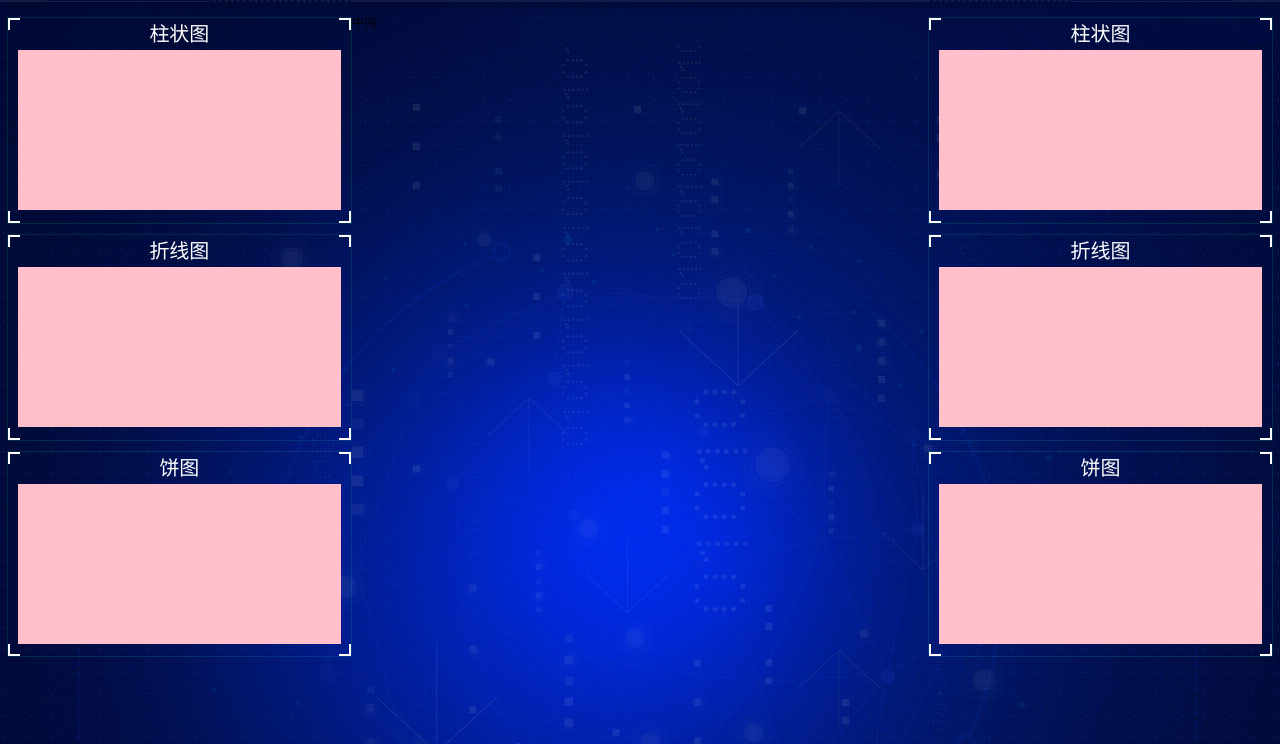
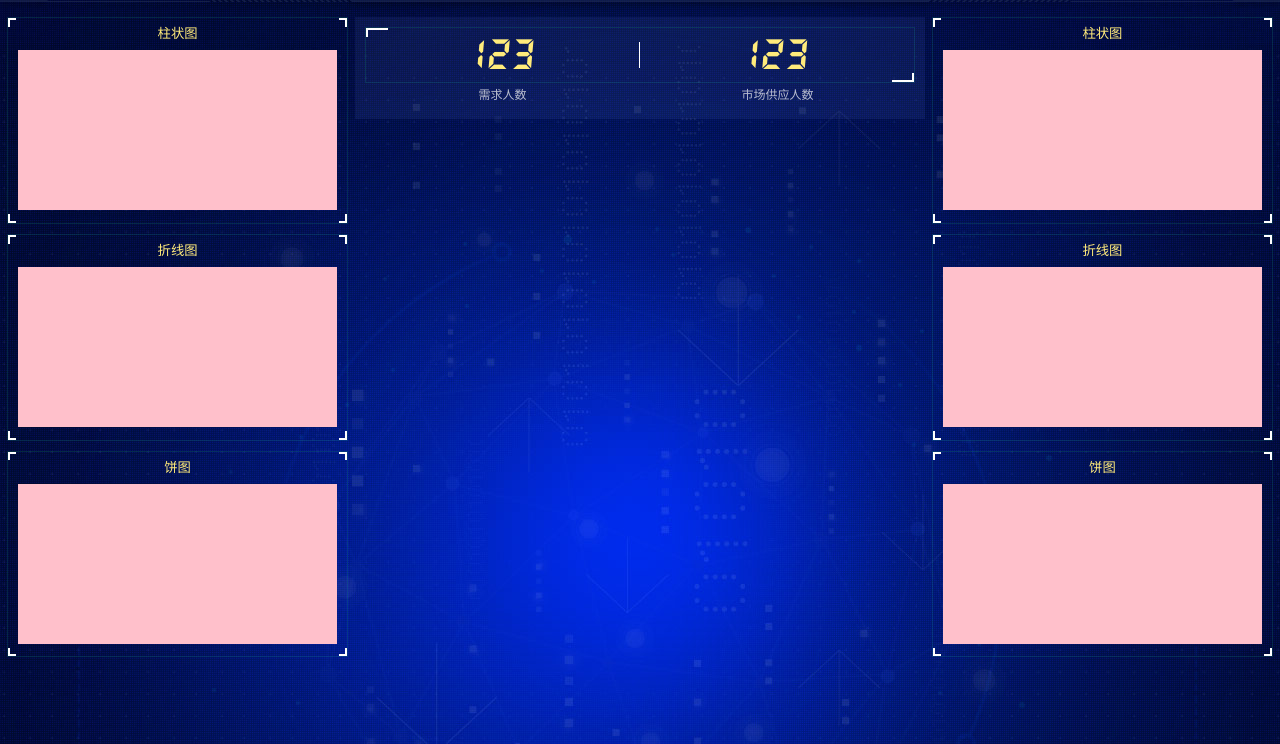
Before and after one commit to 1-Forever/study-echarts, a plain HTML site: page index.html in a window 1280 px wide. Shown: the part 56-800 px from the top of the page. Drawn offline with Linux system fonts and the light colour scheme.

Commit message:
实现数字模块导入艺术字“
git push origin main
git commit -m 实现数字模块导入艺术字“

```diff
--- a/css/index.less
+++ b/css/index.less
@@ -3,6 +3,15 @@
   padding: 0;
   box-sizing: border-box;
 
+}
+li{
+  list-style: none;
+}
+
+//声明字体
+@font-face {
+  font-family: electronicFont;
+  src: url(../font/DS-DIGIT.TTF);
 }
 
 body{
@@ -51,6 +60,10 @@ header{
     flex-grow: 5;
     flex-shrink: 1;
     flex-basis: 0%;
+    margin-top: 0;
+    margin-left: .125rem;
+    margin-right: .125rem;
+    margin-bottom: .1875rem;
   }
 
 
@@ -66,8 +79,8 @@ header{
       top: 0;
       left: 0;
       content: "";
-      width: 10px;
-      height: 10px;
+      width: .125rem;
+      height: .125rem ;
       border-top: 2px solid white;
       border-left: 2px solid white;
     }
@@ -76,8 +89,8 @@ header{
       top: 0;
       right: 0;
       content: "";
-      width: 10px;
-      height: 10px;
+      width: .125rem;
+      height: .125rem;
       border-top: 2px solid white;
       border-right: 2px solid white;
     }
@@ -86,13 +99,14 @@ header{
       left: 0;
       bottom: 0;
       width: 100%;
+      height: .25rem;
       &:before {
         position: absolute;
         bottom: 0;
         left: 0;
         content: "";
-        width: 10px;
-        height: 10px;
+        width: .125rem;
+        height: .125rem;
         border-bottom: 2px solid white;
         border-left: 2px solid white;
       }
@@ -101,18 +115,18 @@ header{
         bottom: 0;
         right: 0;
         content: "";
-        width: 10px;
-        height: 10px;
+        width: .125rem;
+        height: .125rem;
         border-bottom: 2px solid white;
         border-right: 2px solid white;
       }
     }
-    .h2 {
+    h2 {
       height: 0.6rem;
       line-height: 0.6rem;
       text-align: center;
-      color: #fff;
-      font-size: 20px;
+      color: #ffeb7b;
+      font-size: .25rem;
       font-weight: 400;
     }
     .chart {
@@ -121,3 +135,67 @@ header{
     }
   }
 }
+
+.num{
+  padding: .1875rem;
+  background-color: rgba(101, 132, 226, 0.1);
+  .num-head{
+    border: 1px solid rgba(25, 186, 139, 0.17);
+    position: relative;
+    &::before{
+      position: absolute;
+      left: 0;
+      top: 0;
+      width: .375rem;
+      height: .125rem;
+      border-left: 2px solid white;
+      border-top: 2px solid white;
+      content: "";
+
+    }
+    &::after{
+      position: absolute;
+      right: 0;
+      bottom: 0;
+      width: .375rem;
+      height: .125rem;
+      border-right: 2px solid white;
+      border-bottom: 2px solid white;
+      content: "";
+
+    }
+    ul{
+      display: flex;
+      li{
+        position: relative;
+        flex: 1;
+        line-height: 1rem;
+        font-size: .875rem;
+        color: #ffeb7b;
+        text-align: center;
+        font-family: "electronicFont";
+        &:first-child::after{
+          position: absolute;
+          content: "";
+          top:25%;
+          height: 50%;
+          right: 0;
+          border-right: 1px solid white;
+        }
+      }
+    }
+  }
+  .num-body{
+    ul{
+      display: flex;
+      li{
+        flex: 1;
+        color: rgba(255, 255, 255, 0.7) ;
+        font-size: .225rem;
+        height: .5rem;
+        padding-top: .125rem;
+        text-align: center;
+      }
+    }
+  }
+}
--- a/index.html
+++ b/index.html
@@ -13,39 +13,59 @@
     <script src="js/showtime.js"></script>
   </header>
   <section class="mainbox">
+    <!-- //第一列 -->
     <div class="colum">
       <div class="panel bar">
-        <div class="h2">柱状图</div>
+        <h2>柱状图</h2>
         <div class="chart"></div>
         <div class="panel-footer"></div>
       </div>
       <div class="panel line">
-        <div class="h2">折线图</div>
+        <h2>折线图</h2>
         <div class="chart"></div>
         <div class="panel-footer"></div>
       </div>
       <div class="panel pie">
-        <div class="h2">饼图</div>
+        <h2>饼图</h2>
         <div class="chart"></div>
         <div class="panel-footer"></div>
       </div>
     </div>
-    <div class="colum">中间</div>
-    <div class="colum"><div class="panel bar">
-      <div class="h2">柱状图</div>
+    <!-- 第二列 -->
+    <div class="colum">
+      <div class="num">
+        <div class="num-head">
+          <ul>
+            <li>123</li>
+            <li>123</li>
+          </ul>
+        </div>
+        <div class="num-body">
+          <ul>
+            <li>需求人数</li>
+            <li>市场供应人数</li>
+          </ul>
+        </div>
+      </div>
+    </div>
+    <!-- 第三列 -->
+    <div class="colum">
+      <div class="panel bar">
+        <h2>柱状图</h2>
       <div class="chart"></div>
       <div class="panel-footer"></div>
     </div>
     <div class="panel line">
-      <div class="h2">折线图</div>
+      <h2>折线图</h2>
       <div class="chart"></div>
       <div class="panel-footer"></div>
     </div>
     <div class="panel pie">
-      <div class="h2">饼图</div>
+      <h2>饼图</h2>
       <div class="chart"></div>
       <div class="panel-footer"></div>
-    </div></div>
+    </div>
+    </div>
   </section>
   <script src="js/flexible.js"></script>
 </body>
```
Also changed, not shown: css/index.css.
